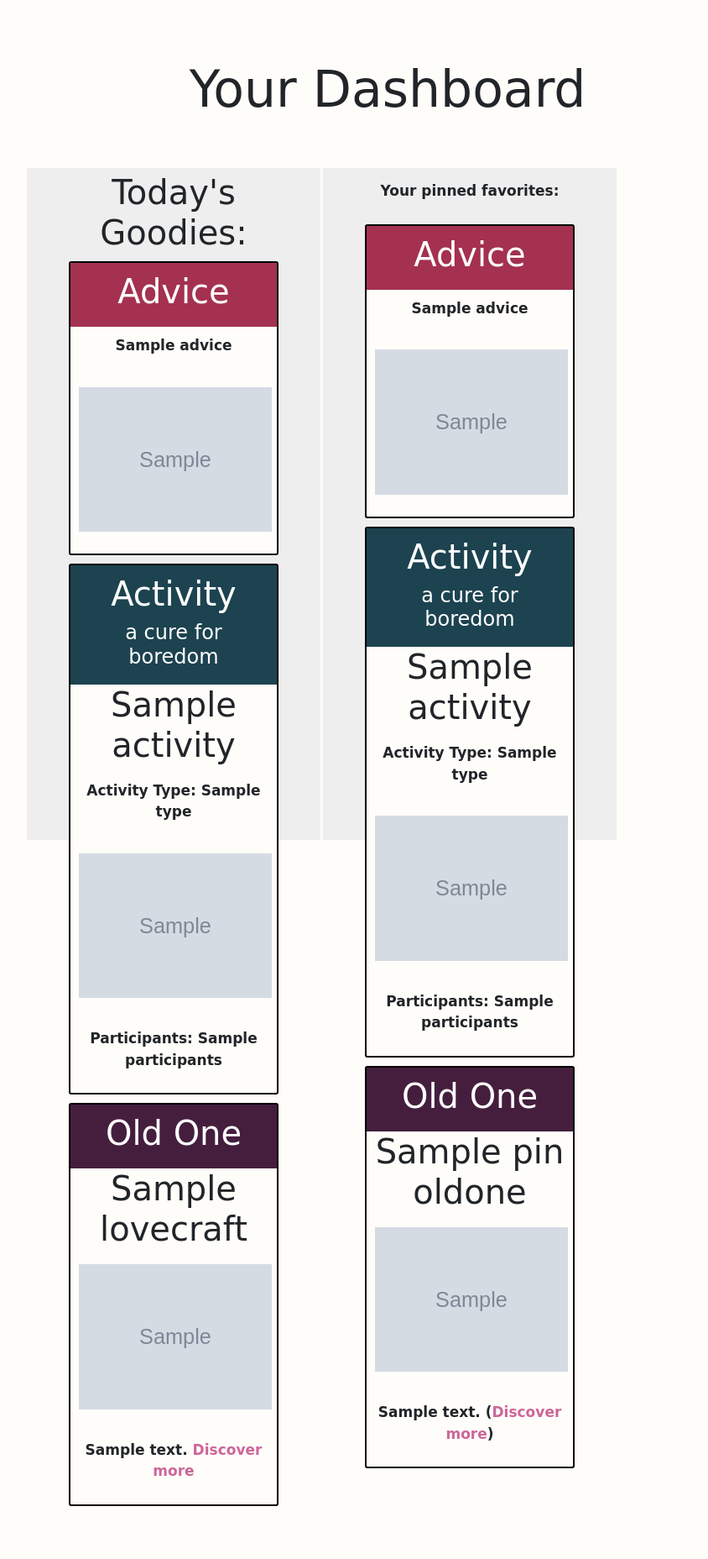
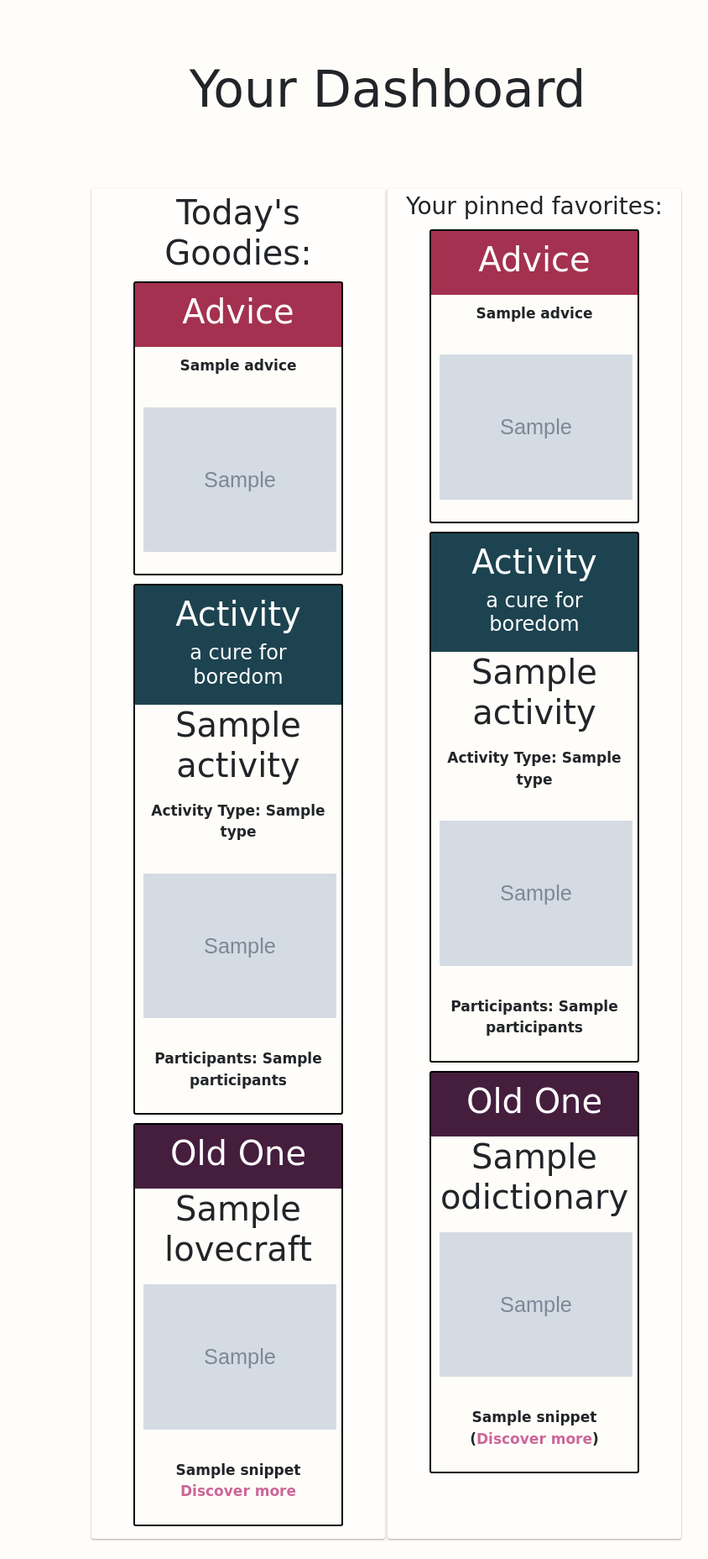
Before and after one commit to amyjording/ajording, a Python web app: template view/templates/dashboard.html in a window 1280 px wide. Shown: the part 165-2021 px from the top of the page at 84% size, without its empty margins (178-1022 px from the left). Before the commit the page ends 1958 px from the top, so only its background shows below. Run offline with Jinja, Linux system fonts and the light colour scheme; the template is opened without the code that fills it: most values are stand-ins (such as "Sample title", 1, 10 or a date in 2020); grey boxes marked "Sample" are stand-in pictures; some libraries are stand-ins or nearby versions; some web fonts are replaced.

Commit message:
Improve efficiency and load speed

```diff
--- a/config/routes.py
+++ b/config/routes.py
@@ -197,7 +197,7 @@ class Dashboards(object):
 		autoescape=select_autoescape(['html', 'xml'])
 		)
 
-		page_list = ['about', 'work', 'demo', 'contact']
+		page_list = ['about', 'work', 'dash', 'contact']
 		urls = cherrypy.url()
 		owner = UsersController.GET({'_id':cherrypy.session.get('_id', None)})
 		if owner:
--- a/controllers/api_controller.py
+++ b/controllers/api_controller.py
@@ -59,7 +59,7 @@ def lovecraft(this_id=None):
 	try:
 		image = chosen.images[0]
 	except:
-		image = " No Image "
+		image = "http://arabianglimmer.com/images/wikia-lc.jpg"
 	snippet = (chosen.summary[:100] + '..') if len(chosen.summary) > 100 else chosen.summary
 	old_one = {'id': chosen.title, 'title':chosen.title, 'url': chosen.url, 'image': image, 'snippet': snippet}
 	# Returns a wiki page, with various specific options to use later.
@@ -81,7 +81,7 @@ def randomize_image(cat=None):
 	if cat == "advice":
 		random_image = random.choice(advice)
 	elif cat == "bored":
-		random_image = random.choice(advice)
+		random_image = random.choice(bored)
 	else:
 		random_image = None
 	return random_image
--- a/public/css/custom.css
+++ b/public/css/custom.css
@@ -139,6 +139,10 @@ a{
   height: 200px;
 }
 
+.dashrow {
+  margin: 0 auto;
+}
+
 .mainpagecol {
   margin: 0 auto;
 }
@@ -266,12 +270,11 @@ h1, h2, h3, h4, p {
       border:2px solid #ccc;
       padding: 10px;
   }
+
 #saved, #unassigned {
   width: 350px;
-  height: 800px;
   padding: 5px 10px;
   margin-right: 3px;
-  background: #eee;
   text-align: center;
 }
 
--- a/view/templates/base.html
+++ b/view/templates/base.html
@@ -18,7 +18,11 @@
     <nav>
       {% for page in page_list %}
           <svg style="display:none;">
+            {% if page == 'dash' %}
+                <symbol id="demo" viewBox="0 0 100 100">
+            {% else %}
                 <symbol id="{{ page }}" viewBox="0 0 100 100">
+            {% endif %}
             {% if page in urls %}
                 <circle cx="50" cy="50" r="50" fill-opacity="0.5" />
             {% else %}
@@ -38,16 +42,16 @@
       <div class="col-md-12">
         <div class="row colwrapper">
           <div class="col-xs-12 col-sm-3 col-md-3 navcol">
-            <svg class="sasssmall"><use xlink:href="#about" /></svg>
+            <svg class="sasssmall"><use href="#about" /></svg>
           </div>
           <div class="col-xs-12 col-sm-3 col-md-3 navcol">
-            <svg class="sasssmall sass--color"><use xlink:href="#work" /></svg>
+            <svg class="sasssmall sass--color"><use href="#work" /></svg>
           </div>
           <div class="col-xs-12 col-sm-3 col-md-3 navcol">
-            <svg class="sasssmall sass--invert"><use xlink:href="#demo" /></svg>
+            <svg class="sasssmall sass--invert"><use href="#demo" /></svg>
           </div>
           <div class="col-xs-12 col-sm-3 col-md-3 navcol">
-            <svg class="sasssmall sass--purple custom"><use xlink:href="#contact" /></svg>
+            <svg class="sasssmall sass--purple custom"><use href="#contact" /></svg>
           </div>
         </div>
       </div>
--- a/view/templates/dashboard.html
+++ b/view/templates/dashboard.html
@@ -6,9 +6,9 @@
   </div>
   <!-- refer to this: https://codepen.io/amyjording/pen/MZQoxe  for moving blocks around -->
   <br>
-  <div class="row">
+  <div class="row dashrow">
 
-  <div class="col" id="unassigned" ondrop="dropUser(this, event)" ondragenter="return false" ondragover="return false">
+  <div class="col folio" id="unassigned" ondrop="dropUser(this, event)" ondragenter="return false" ondragover="return false">
     <h2>Today's Goodies:</h2>
      <div draggable="true" id="advice-{{dash.advice['slip_id']}}" class="pins" ondragstart="dragUser(this, event)">
         <div class="pinhead advice"><h2>Advice</h2></div>
@@ -26,37 +26,36 @@
       <div class="pinhead oldone"><h2>Old One</h2></div>
         <h2>{{dash.lovecraft['title']}}</h2>
         <p><img class="dash-image" src="{{dash.lovecraft['image']}}"></p>
-        <p><strong>{{dash.lovecraft['summary']}} <a href="{{dash.lovecraft['url']}}">Discover more</a></strong></p>
+        <p><strong>{{dash.lovecraft['snippet']}} <a href="{{dash.lovecraft['url']}}">Discover more</a></strong></p>
       </div>
   </div>
 
   <!-- Need to figure out how to add possibly id's dynamically as the pins generate from the model -->
-  <div class="col" id="saved" ondrop="dropUser(this, event)" ondragenter="return false" ondragover="return false">
-    <p>Your pinned favorites:</p>
-      {% for pin_advice in dash.pinned_advice %}
-        <div draggable="true" id="advice-{{pin_advice['slip_id']}}" class="pins" ondragstart="dragUser(this, event)">
+  <div class="col folio" id="saved" ondrop="dropUser(this, event)" ondragenter="return false" ondragover="return false">
+    <h3>Your pinned favorites:</h3>
+      {% for dictionary in dash.pinned_advice %}
+            <div draggable="true" id="advice-{{dictionary['slip_id']}}" class="pins" ondragstart="dragUser(this, event)">
               <div class="pinhead advice"><h2>Advice</h2></div>
-          <p>{{pin_advice['advice']}}</p> <!-- <p>Things are just things. Don't get too attached to them.</p> -->
-          <p><img class="dash-image" src="{{pin_advice['image']}}"></p>
+              <p>{{dictionary['advice']}}</p> <!-- <p>Things are just things. Don't get too attached to them.</p> -->
+              <p><img class="dash-image" src="{{dictionary['image']}}"></p>
            </div>
       {% endfor %}
-      {% for pin_bored in dash.pinned_bored %}
-       <div draggable="true" id="bored-{{pin_bored['key']}}" class="pins" ondragstart="dragUser(this, event)">
+      {% for bdictionary in dash.pinned_bored %}
+           <div draggable="true" id="bored-{{bdictionary['key']}}" class="pins" ondragstart="dragUser(this, event)">
              <div class="pinhead bored"><h2>Activity</h2><h4>a cure for boredom</h4></div>
-            <h2>{{pin_bored['activity']}}</h2>
-            <p>Activity Type: {{pin_bored['type']}}</p>
-            <p><img class="dash-image" src="{{dash.bored['image']}}"></p>
-            <p>Participants: {{pin_bored['participants']}}</p>
+                <h2>{{bdictionary['activity']}}</h2>
+                <p>Activity Type: {{bdictionary['type']}}</p>
+                <p><img class="dash-image" src="{{bdictionary['image']}}"></p>
+                <p>Participants: {{bdictionary['participants']}}</p>
             </div>
       {% endfor %}
-      {% for pin_oldone in dash.pinned_lovecraft %}
-       <div draggable="true" id="love-{{pin_oldone['id']}}" class="pins" ondragstart="dragUser(this, event)">
+      {% for odictionary in dash.pinned_lovecraft %}
+           <div draggable="true" id="love-{{odictionary['id']}}" class="pins" ondragstart="dragUser(this, event)">
             <div class="pinhead oldone"><h2>Old One</h2></div>
-          <h2>{{pin_oldone['title']}}</h2>
-          <p><img class="dash-image" src="{{pin_oldone['image']}}"></p>
-          <p><strong>{{pin_oldone['summary']}} (<a href="{{pin_oldone['url']}}">Discover more</a>)</strong></p>
+              <h2>{{odictionary['title']}}</h2>
+              <p><img class="dash-image" src="{{odictionary['image']}}"></p>
+              <p><strong>{{odictionary['snippet']}} (<a href="{{odictionary['url']}}">Discover more</a>)</strong></p>
             </div>
-
       {% endfor %}
   </div>
   </div>
```
Also changed, not shown: cron.py (added, +17 -0 lines), model/dashboard.py (+16 -13 lines). Lines whose indentation alone changed are shown as unchanged.
